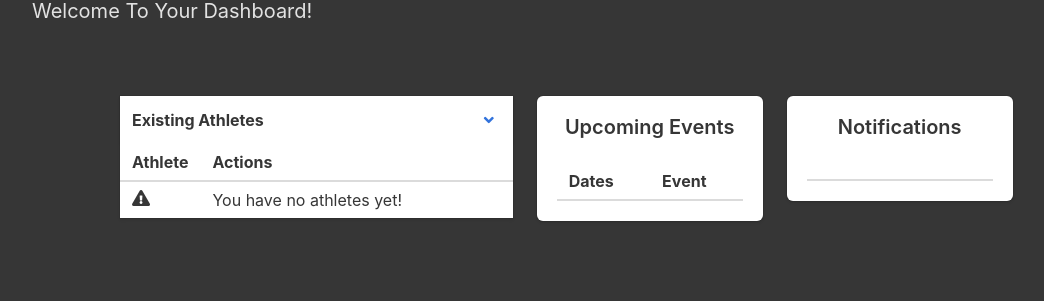
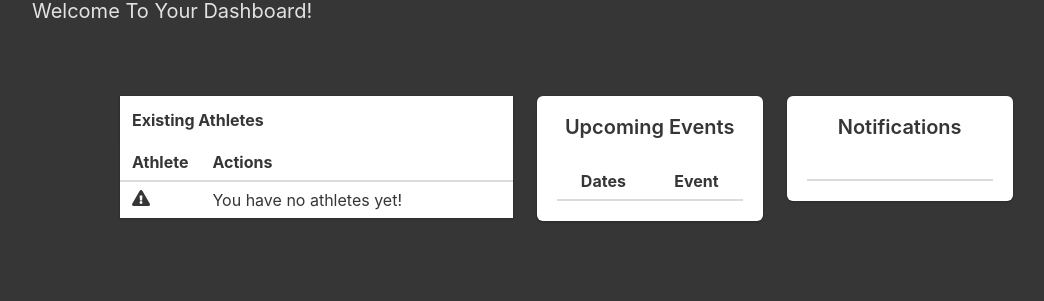
Before and after one commit to couch-potahto/athlete_management_system_master, a Django app: template training_area/templates/training_area/coach/dashboard.html in a window 1280 px wide. Shown: the part 133-434 px from the top of the page, without its empty margins (32-1076 px from the left). Run offline with Django 3.2, Linux system fonts and the light colour scheme; the template is opened without the code that fills it, so the values that code supplies are empty; parts of the project's set-up code (start-up, migrations or seed data) failed here and were passed over; some libraries are stand-ins or nearby versions.

Commit message:
update app display metrics

```diff
--- a/training_area/templates/training_area/coach/dashboard.html
+++ b/training_area/templates/training_area/coach/dashboard.html
@@ -74,7 +74,6 @@ $(".yes").click(function() {
             </p>
             <a href="#" class="card-header-icon" aria-label="more options">
             <span class="icon">
-              <i class="fa fa-angle-down" aria-hidden="true"></i>
             </span>
             </a>
         </header>
@@ -141,8 +140,8 @@ $(".yes").click(function() {
           <table class="table is-fullwidth is-striped is-hoverable">
             <thead>
               <tr>
-                <th>Dates</th>
-                <th>Event</th>
+                <th style="text-align: center;">Dates</th>
+                <th style="text-align: center;">Event</th>
               </tr>
             </thead>
             <tbody>
--- a/training_area/views/app.py
+++ b/training_area/views/app.py
@@ -484,6 +484,10 @@ def display_metrics(request):
 				total_reps = 0
 				for movement in squats:
 				#print(movement.rpe)
+					if movement.rpe < 2 or movement.rpe > 10:
+						continue
+					elif movement.num_reps<1 or movement.num_reps > 10:
+						continue
 					exertion = ExertionPerceived.objects.filter(rep_scale=movement.num_reps, exertion_scale=movement.rpe)[0]
 				#print(exertion)
 					NT = movement.num_reps * exertion.percent
```
